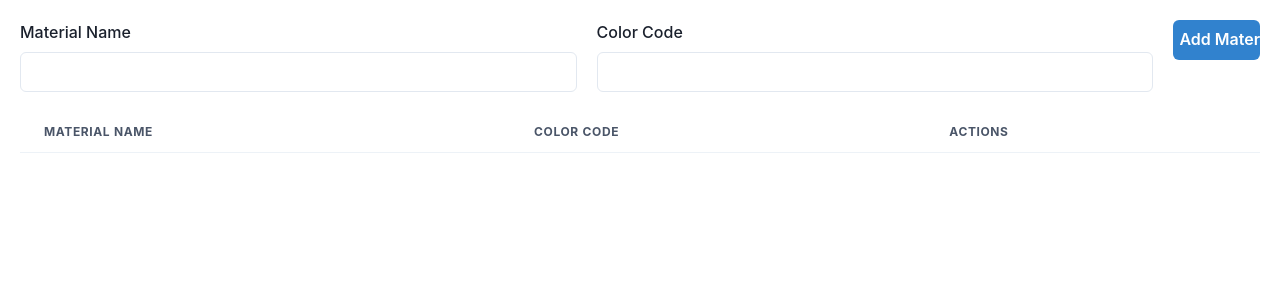
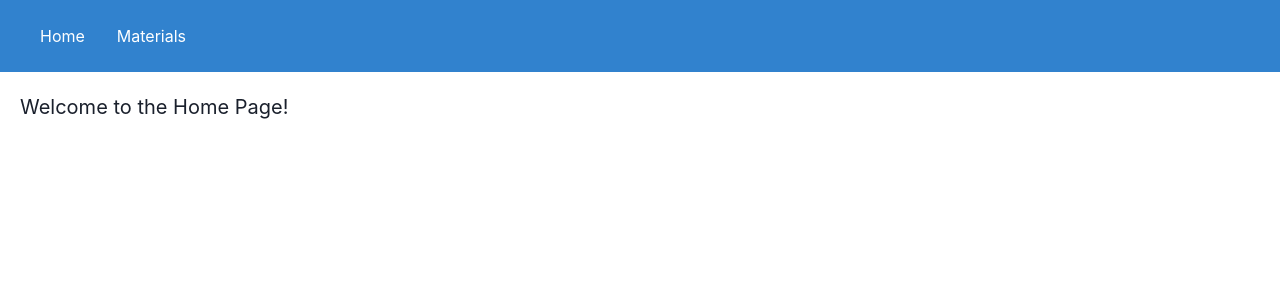
Before and after one commit to GPT-Engineer-App/material-manager-tool, a React (Vite) app: page / in a window 1280 px wide. Shown: the top 300 px of the page. Built offline with nearby package versions, Linux system fonts and the light colour scheme.

Commit message:
Added a new `NavigationHeader` component for site-wide navigation, a new `Home` component for the home page, and updated the `App.jsx` to include these new components and routes.
Prompt: Add a header with lingks to a empty home page and the existing materials page

```diff
--- a/src/App.jsx
+++ b/src/App.jsx
@@ -1,11 +1,15 @@
 import { Route, BrowserRouter as Router, Routes } from "react-router-dom";
 import Index from "./pages/Index.jsx";
+import NavigationHeader from './components/NavigationHeader';
+import Home from './pages/Home';
 
 function App() {
   return (
     <Router>
+      <NavigationHeader />
       <Routes>
-        <Route exact path="/" element={<Index />} />
+        <Route exact path="/" element={<Home />} />
+        <Route path="/materials" element={<Index />} />
       </Routes>
     </Router>
   );
--- /dev/null
+++ b/src/components/NavigationHeader.jsx
@@ -0,0 +1,15 @@
+import { Box, Flex, Link } from '@chakra-ui/react';
+import { Link as RouterLink } from 'react-router-dom';
+
+function NavigationHeader() {
+  return (
+    <Flex as="nav" padding="1.5rem" bg="blue.500" color="white" justifyContent="space-between">
+      <Box>
+        <Link as={RouterLink} to="/" px="4">Home</Link>
+        <Link as={RouterLink} to="/materials" px="4">Materials</Link>
+      </Box>
+    </Flex>
+  );
+}
+
+export default NavigationHeader;
--- /dev/null
+++ b/src/pages/Home.jsx
@@ -0,0 +1,11 @@
+import { Box, Text } from '@chakra-ui/react';
+
+function Home() {
+  return (
+    <Box p={5}>
+      <Text fontSize="xl">Welcome to the Home Page!</Text>
+    </Box>
+  );
+}
+
+export default Home;
```
